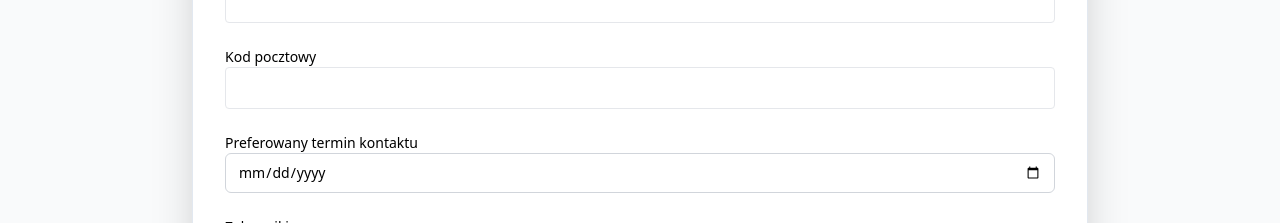
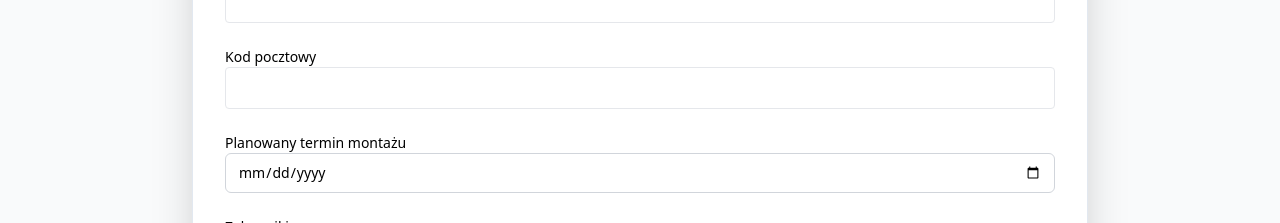
Before and after one commit to roman-hatossy/verandana-v2, a Next.js app: page / in a window 1280 px wide. Shown: the part 900-1123 px from the top of the page. Built offline with nearby package versions, Linux system fonts and the light colour scheme.

Commit message:
fix(ui): zmiana etykiety na 'Planowany termin montażu'

```diff
--- a/components/InquiryForm.tsx
+++ b/components/InquiryForm.tsx
@@ -99,7 +99,7 @@ export default function InquiryForm({ preselectedType = '' }: InquiryFormProps)
           <input type="text" value={postalCode} onChange={e=>setPostalCode(e.target.value)} className="w-full border px-3 py-2 rounded"/>
         </div>
         <div>
-          <label className="block text-sm font-medium">Preferowany termin kontaktu</label>
+          <label className="block text-sm font-medium">Planowany termin montażu</label>
           <Calendar selectedDate={selectedDate} onDateSelect={setSelectedDate}/>
         </div>
         <div>
```
